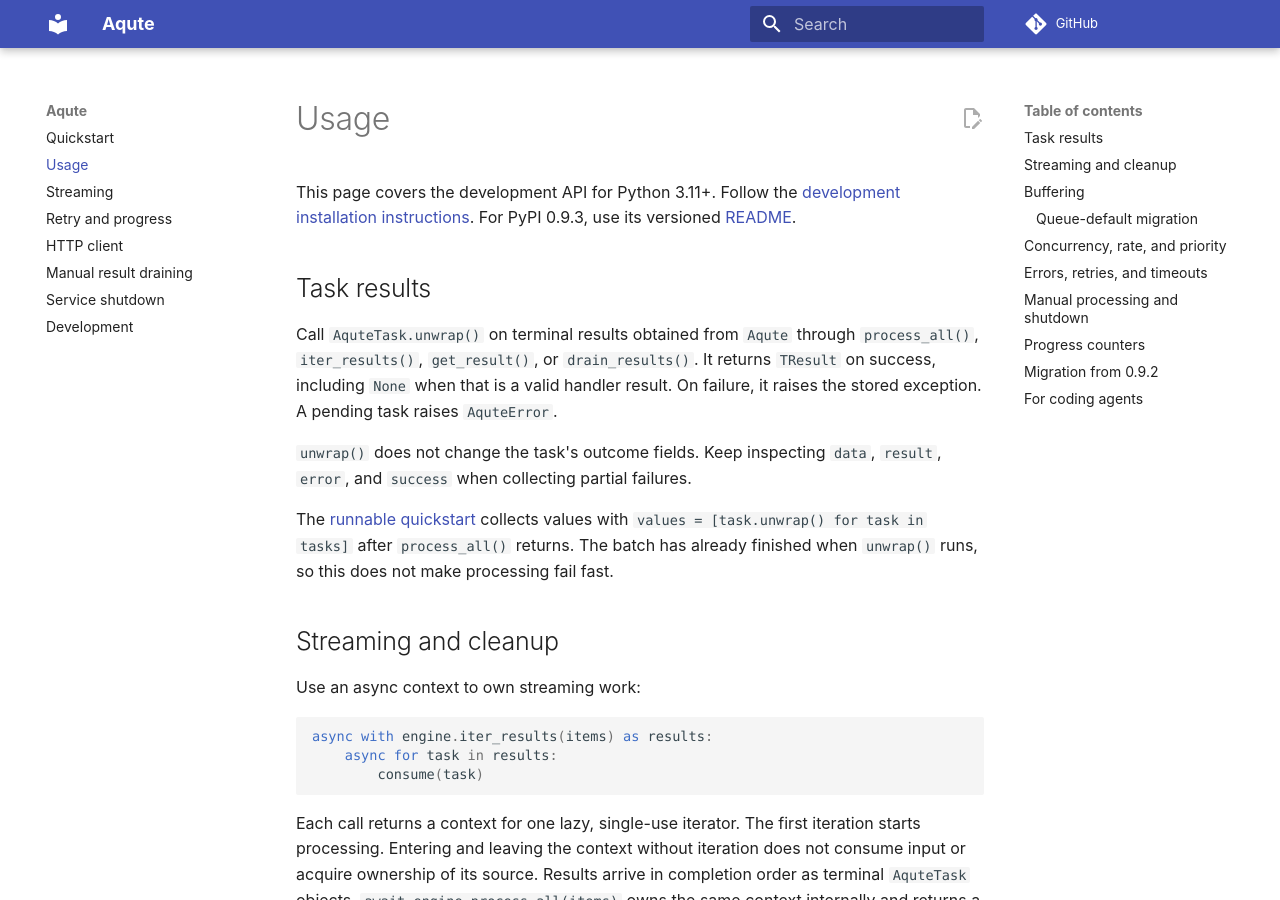
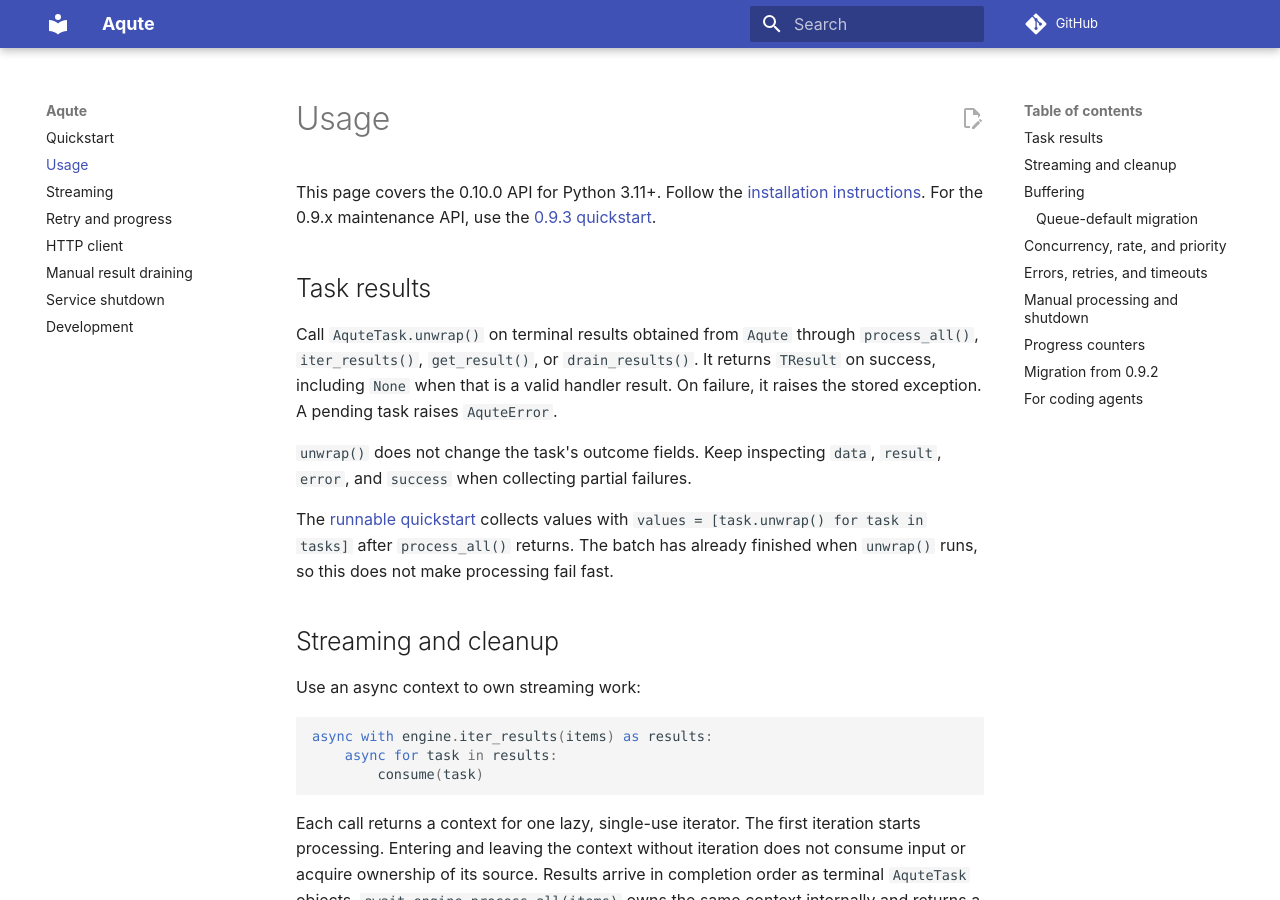
Before and after one commit to insomnes/aqute, an MkDocs documentation site: the page built from docs/usage.md, in a window 1280 px wide and 900 px high. Built offline with MkDocs 1.6.1 and Material for MkDocs 9.7.7, drawn with Linux system fonts in a browser that asks for light colours; comment, search, counter and statistics services are not loaded; some of the changed text lies outside the part shown.

Commit message:
docs: prepare 0.10.0 release guidance (#54)
Point the current API documentation to the 0.10.0 package installation and reserve the 0.9.3 link for maintenance users. Date the 0.10.0 changelog entry and update installation anchors.

```diff
--- a/docs/usage.md
+++ b/docs/usage.md
@@ -1,9 +1,9 @@
 # Usage
 
-This page covers the development API for Python 3.11+. Follow the
-[development installation instructions](index.md#development-installation).
-For PyPI 0.9.3, use its versioned
-[README](https://github.com/insomnes/aqute/blob/0.9.3/README.md#quickstart).
+This page covers the 0.10.0 API for Python 3.11+. Follow the
+[installation instructions](index.md#installation).
+For the 0.9.x maintenance API, use the
+[0.9.3 quickstart](https://github.com/insomnes/aqute/blob/0.9.3/README.md#quickstart).
 
 ## Task results
 
@@ -338,7 +338,7 @@ retains the old API for Python 3.9 and 3.10.
 
 ## For coding agents
 
-For application code, [install the development source](index.md#development-installation)
+For application code, [install Aqute](index.md#installation)
 with Python 3.11+ and import `Aqute` from `aqute`. The
 [canonical HTTP recipe](http_client.md) also requires `httpx`; the checkout's dev
 group includes it. Adapt that runnable source instead of reconstructing the API
```
Also changed, not shown: CHANGELOG.md (+1 -1 lines), README.md (+3 -3 lines), docs/http_client.md (+6 -6 lines), docs/index.md (+5 -7 lines).
